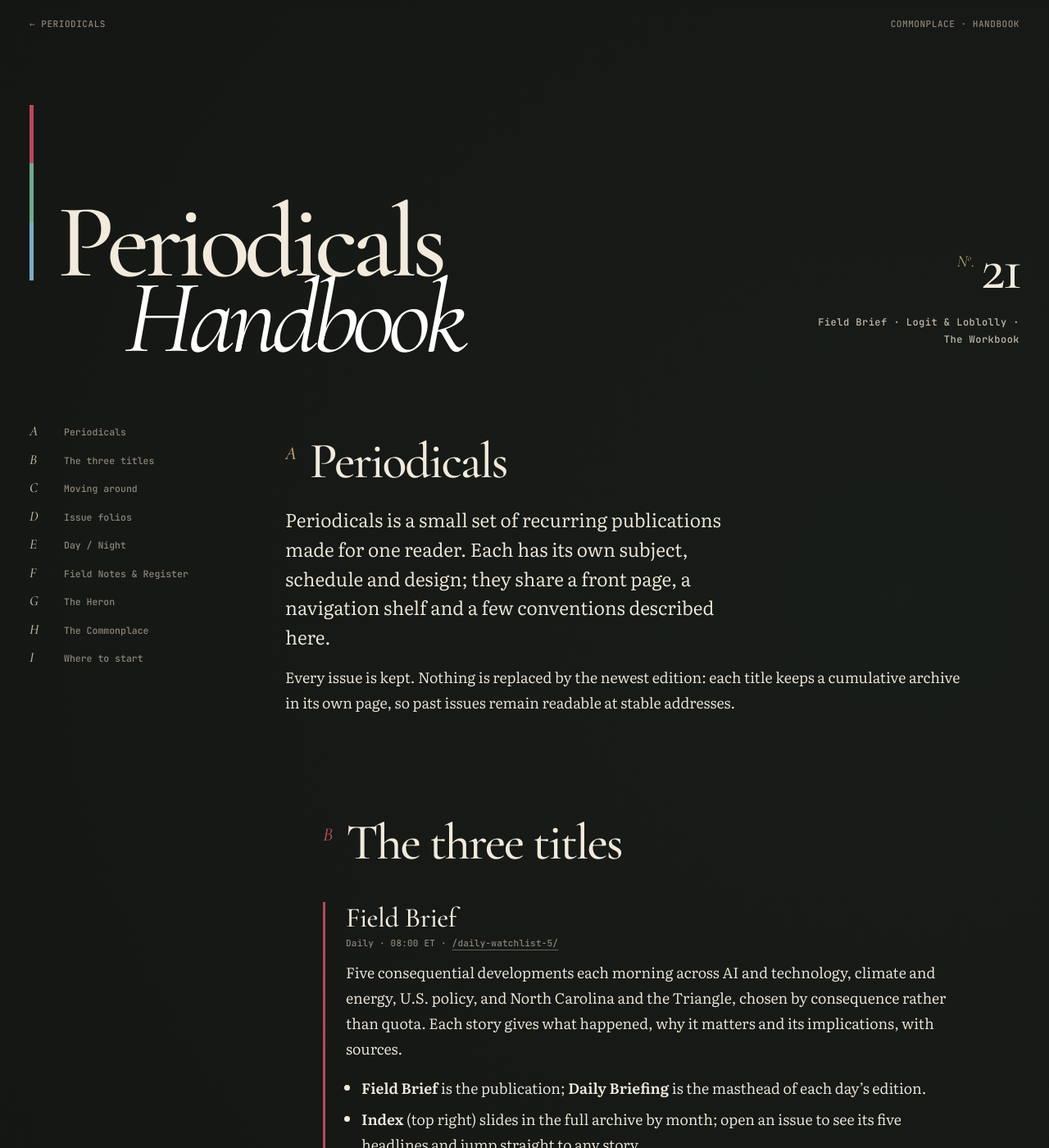
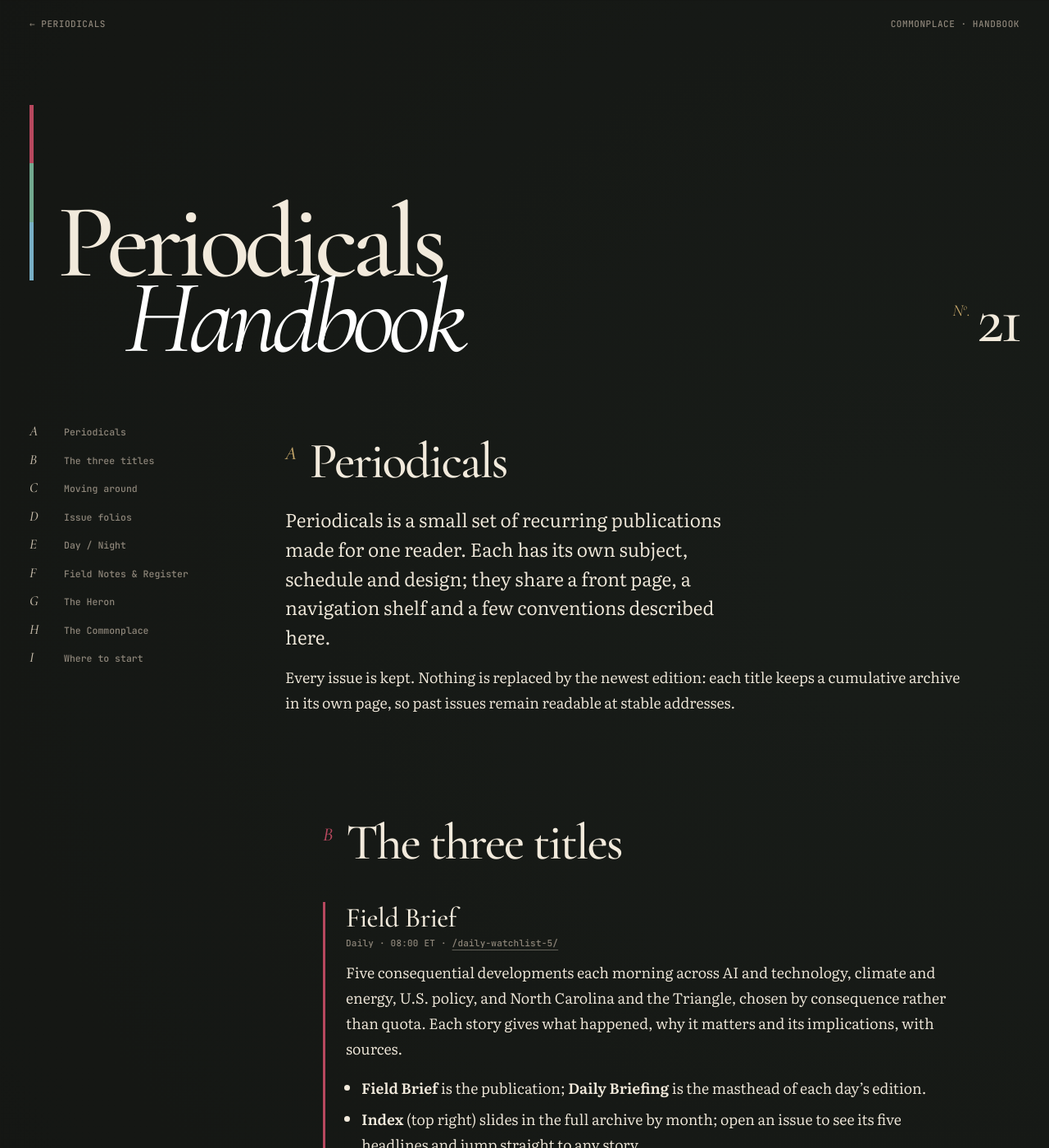
Before and after one commit to iainholmes/iainholmes.github.io, a Jekyll site: the page personal-updates/handbook/index.html, which Jekyll copies as it is, in a window 1280 px wide and 1400 px high. Shown: the whole window at 82% size. Built offline with Jekyll 4.4.1, drawn with Linux system fonts in a browser that asks for light colours.

Commit message:
Refine Handbook masthead balance

```diff
--- a/personal-updates/handbook/index.html
+++ b/personal-updates/handbook/index.html
@@ -102,7 +102,7 @@ table.modes td:first-child{padding-left:14px;font-weight:500}
 .hb-no{display:flex;align-items:flex-start;gap:8px;color:var(--paper);font-variant-numeric:lining-nums}
 .hb-no .no{font:italic 400 20px/1 var(--display);color:var(--gold);padding-top:11px}
 .hb-no .no sup{font-size:.56em;vertical-align:.6em;line-height:0}
-.hb-no .num{font:500 74px/.8 var(--display);letter-spacing:-.05em}
+.hb-no .num{font:500 82px/.8 var(--display);letter-spacing:-.05em}
 #commonplace h2 .n{color:var(--gold)}
 #commonplace>a,#commonplace p>a{font:500 11px/1.4 var(--mono);letter-spacing:.05em;text-transform:uppercase;color:var(--paper);text-decoration-color:var(--gold)}
 @media(max-width:900px){.mast-side{align-items:flex-start;padding-left:24px}.mast-side p{text-align:left}.hb-no .num{font-size:62px}}
@@ -117,7 +117,7 @@ Update it by hand when a title's behaviour changes (names, navigation, modes, Fi
   <header class="imprint"><a href="../">← Periodicals</a><span><a href="../commonplace/">Commonplace</a> · Handbook</span></header>
   <header class="mast">
     <h1>Periodicals <i>Handbook</i></h1>
-    <div class="mast-side"><div class="hb-no" aria-label="Number 21"><span class="no">N<sup>o</sup>.</span><span class="num">21</span></div><p>Field Brief · Logit &amp; Loblolly · The Workbook</p></div>
+    <div class="mast-side"><div class="hb-no" aria-label="Number 21"><span class="no">N<sup>o</sup>.</span><span class="num">21</span></div></div>
   </header>
   <div class="body">
     <nav class="toc" aria-label="Contents"><ol>
```
